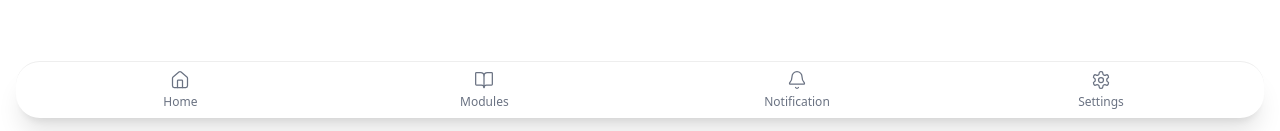
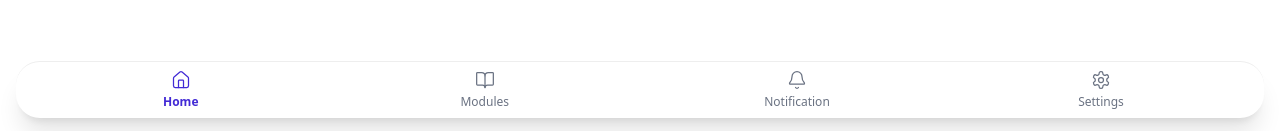
Before and after one commit to tortangChris/EduAR-PWA, a React (Vite) app: page /home in a window 1280 px wide. Shown: the part 666-797 px from the top of the page. Built offline with nearby package versions, Linux system fonts and the light colour scheme.

Commit message:
fix bottomNav"

```diff
--- a/src/components/BottomNav.jsx
+++ b/src/components/BottomNav.jsx
@@ -3,7 +3,7 @@ import { Home, BookOpen, Camera, Bell, Settings } from "lucide-react"; // Import
 
 const BottomNav = () => {
   const navItems = [
-    { to: "/", label: "Home", icon: Home },
+    { to: "/home", label: "Home", icon: Home },
     { to: "/modules", label: "Modules", icon: BookOpen },
     { to: "/notification", label: "Notification", icon: Bell },
     { to: "/settings", label: "Settings", icon: Settings },
```
